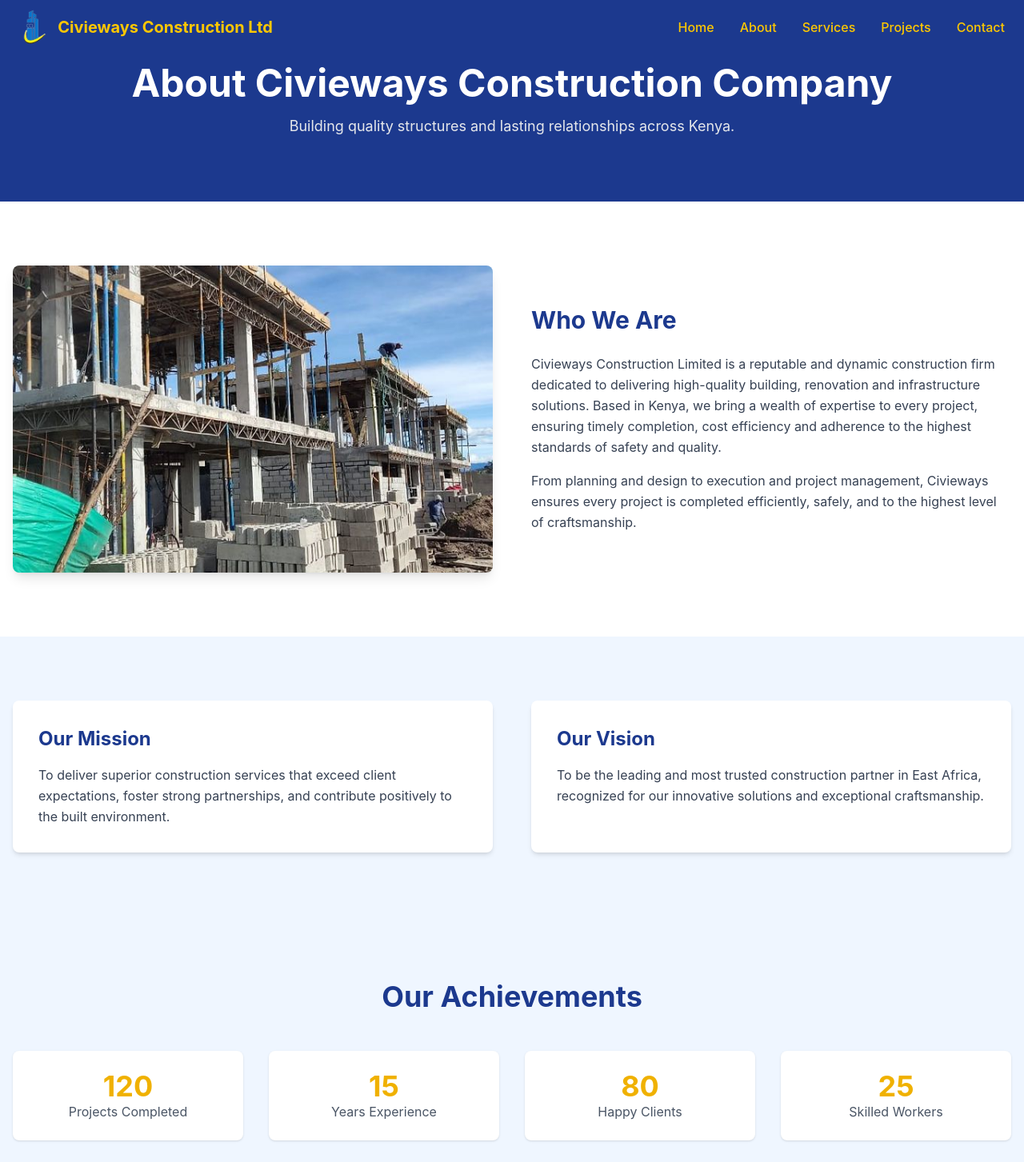
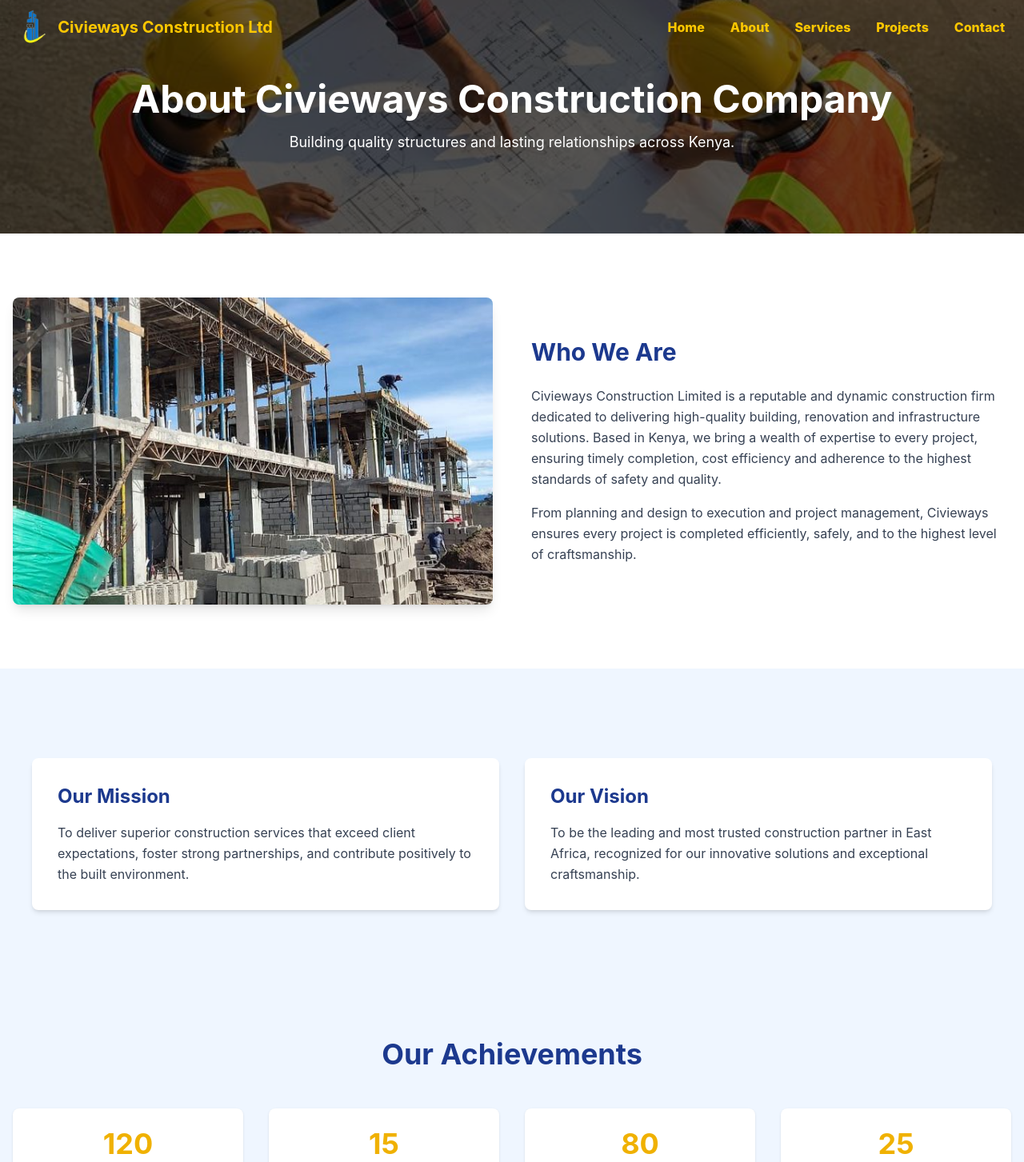
Before and after one commit to Yvonne-muthoni/Civieways-Construction-1, a React (Vite) app: page /about in a window 1280 px wide. Shown: the top 1453 px of the page at 80% size. Built offline with nearby package versions, Linux system fonts and the light colour scheme.

Commit message:
About changes

```diff
--- a/src/components/Layout/Navbar.jsx
+++ b/src/components/Layout/Navbar.jsx
@@ -19,7 +19,7 @@
         </Link>
 
         {/* Navigation Links */}
-        <div className="hidden md:flex space-x-8 text-yellow-400 font-medium">
+        <div className="hidden md:flex space-x-8 text-yellow-400 font-extrabold">
 
           <Link
             to="/"
--- a/src/pages/About.jsx
+++ b/src/pages/About.jsx
@@ -19,7 +19,16 @@
     <div>
 
       {/* Hero Section */}
-      <section className="bg-blue-900 text-white py-20 text-center">
+    <section
+  className="relative text-white py-25 text-center bg-cover bg-center"
+  style={{ backgroundImage: "url('/images/hero/Project Management.jpeg')" }}
+>
+
+   {/* Dark Overlay */}
+  <div className="absolute inset-0 bg-black/60"></div>
+
+  <div className="relative z-10 px-4">
+
     <motion.h1
       initial={{ opacity: 0, y: -40 }}
       animate={{ opacity: 1, y: 0 }}
@@ -33,12 +42,14 @@
       initial={{ opacity: 0 }}
       animate={{ opacity: 1 }}
       transition={{ delay: 0.4 }}
-          className="text-lg text-gray-200 max-w-2xl mx-auto"
+      className="text-lg text-white max-w-2xl mx-auto"
     >
       Building quality structures and lasting relationships across Kenya.
     </motion.p>
+
+  </div>
+
 </section>
-
       {/* Company Introduction */}
       <section className="py-20 bg-white">
         <div className="max-w-7xl mx-auto px-4 grid md:grid-cols-2 gap-12 items-center">
@@ -81,7 +92,7 @@
 
       {/* Mission & Vision */}
       <section className="py-20 bg-blue-50">
-        <div className="max-w-7xl mx-auto px-4 grid md:grid-cols-2 gap-12">
+        <div className="max-w-7xl mx-auto px-10 grid md:grid-cols-2 gap-8 mt-8">
 
           <motion.div
             whileHover={{ scale: 1.05 }}
```
Lines whose indentation alone changed are shown as unchanged.
